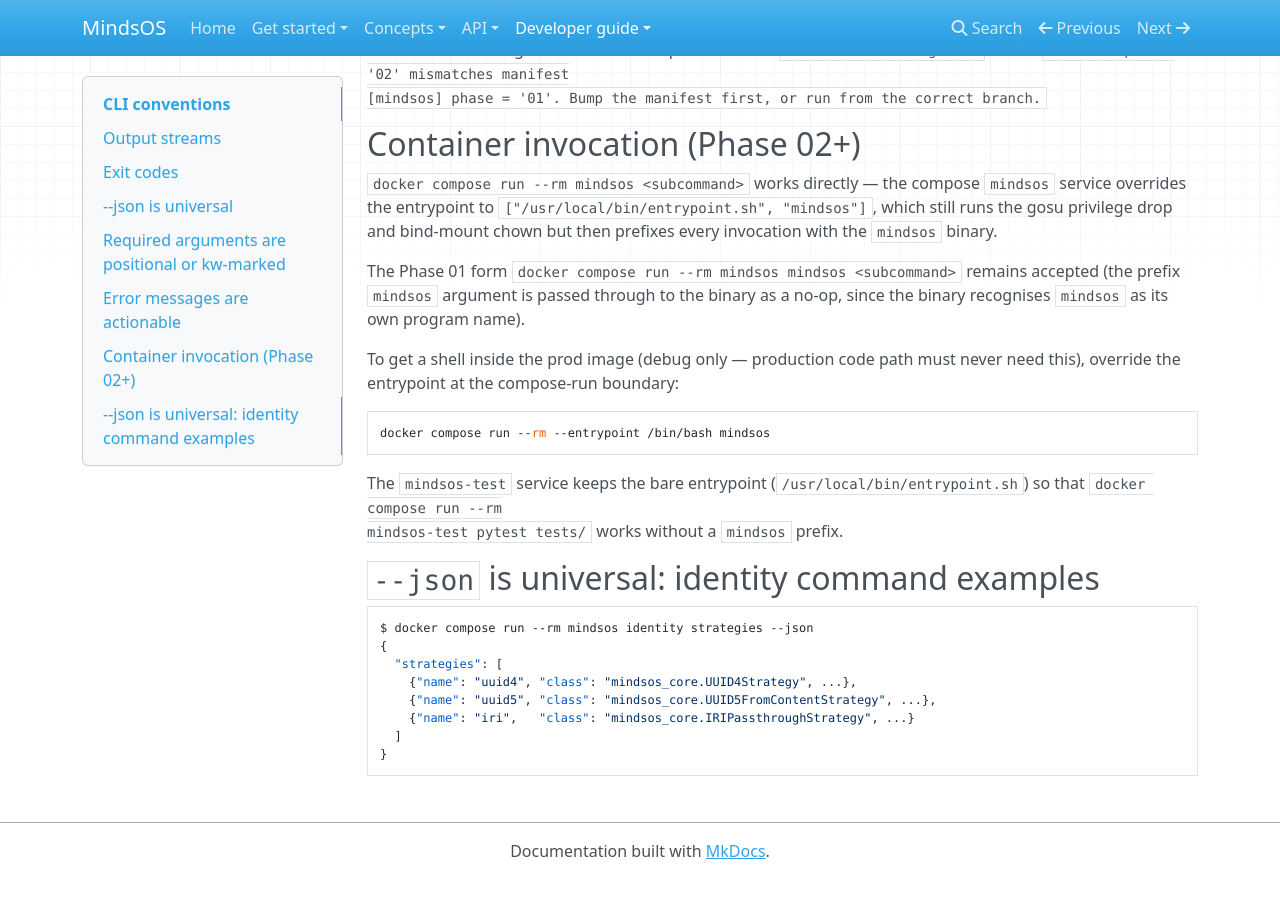
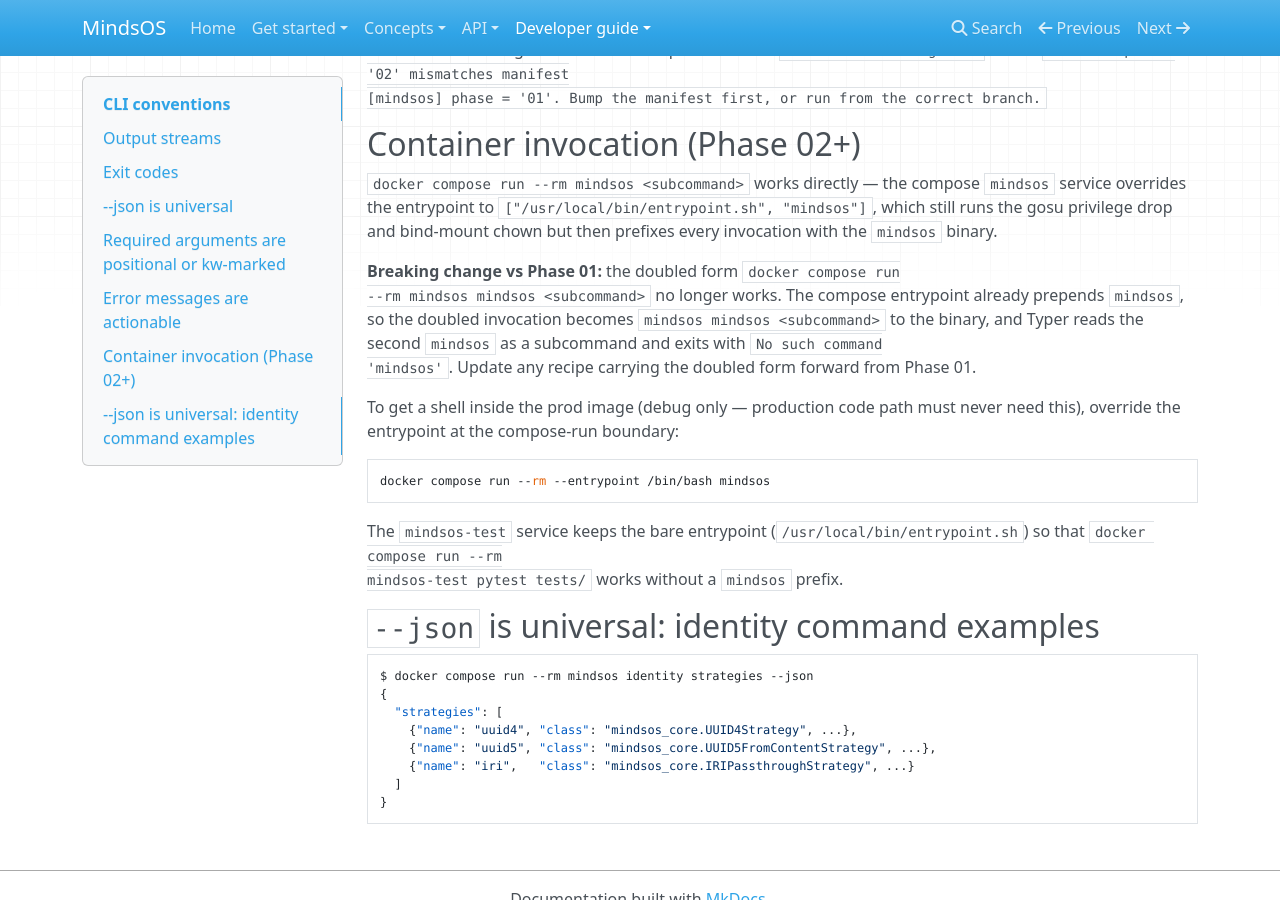
Before and after one commit to halvim/mindsos, an MkDocs documentation site: the page built from docs/dev/conventions.md, in a window 1280 px wide and 900 px high, scrolled down 962 px. Built offline with MkDocs 1.6.1, drawn with Linux system fonts in a browser that asks for light colours; nearby versions of some CDN libraries; before the commit the page ends 1841 px from its top, so only the background shows below that.

Commit message:
Phase 02 — docs: legacy doubled mindsos form is a breaking change, not preserved

```diff
--- a/docs/dev/conventions.md
+++ b/docs/dev/conventions.md
@@ -58,10 +58,13 @@ compose `mindsos` service overrides the entrypoint to
 privilege drop and bind-mount chown but then prefixes every invocation
 with the `mindsos` binary.
 
-The Phase 01 form `docker compose run --rm mindsos mindsos <subcommand>`
-remains accepted (the prefix `mindsos` argument is passed through to the
-binary as a no-op, since the binary recognises `mindsos` as its own
-program name).
+**Breaking change vs Phase 01:** the doubled form `docker compose run
+--rm mindsos mindsos <subcommand>` no longer works. The compose
+entrypoint already prepends `mindsos`, so the doubled invocation becomes
+`mindsos mindsos <subcommand>` to the binary, and Typer reads the
+second `mindsos` as a subcommand and exits with `No such command
+'mindsos'`. Update any recipe carrying the doubled form forward from
+Phase 01.
 
 To get a shell inside the prod image (debug only — production code path
 must never need this), override the entrypoint at the compose-run
```
Also changed, not shown: confirmation_docs/PHASE_02_IMPLEMENTATION_LOG.md (+8 -4 lines), confirmation_docs/PHASE_MAP.md (+2 -2 lines).
